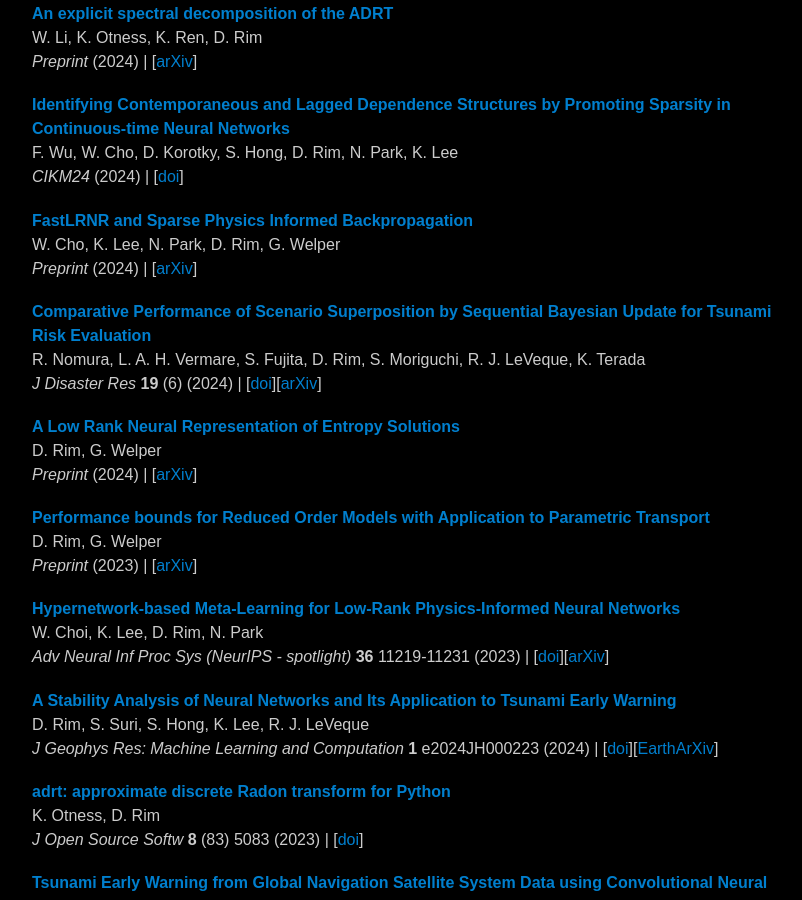
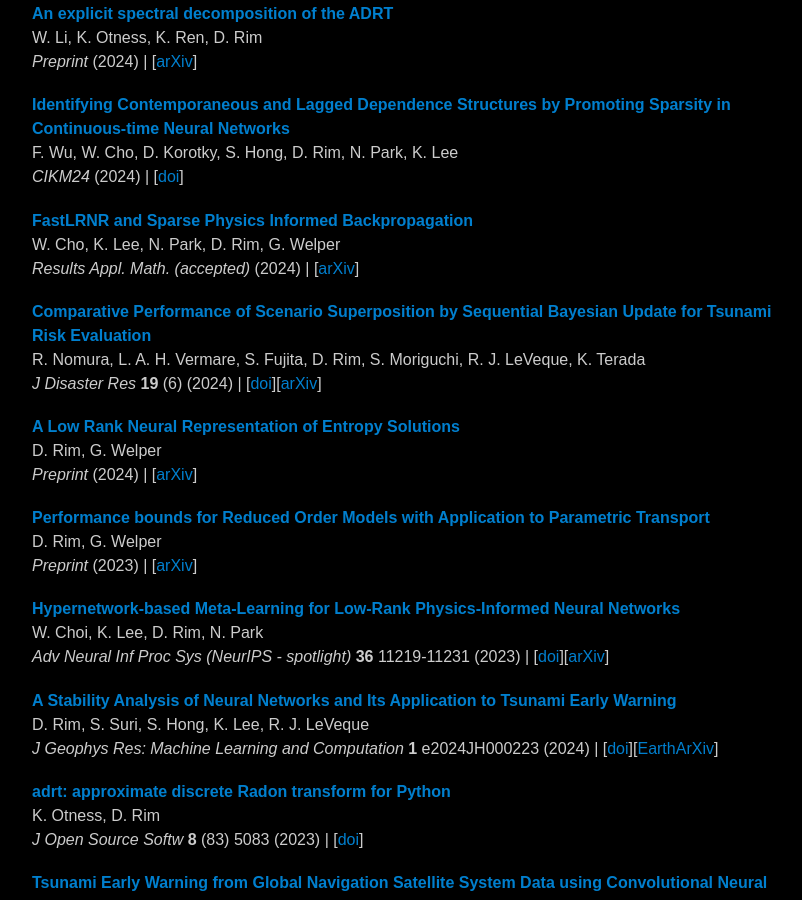
Before and after one commit to dsrim/dsrim.github.io, a Jekyll site: the page built from index.md, in a window 1280 px wide and 900 px high, scrolled down 855 px. Shown: the whole window, without its empty margins (232-1034 px from the left). Built offline with Jekyll 4.4.1, drawn with Linux system fonts in a browser that asks for light colours.

Commit message:
new accepted article

```diff
--- a/index.md
+++ b/index.md
@@ -120,7 +120,7 @@ pubs:
 
     - title:    "FastLRNR and Sparse Physics Informed Backpropagation"
       author:   "W. Cho, K. Lee, N. Park, D. Rim, G. Welper"
-      journal:  "Preprint"
+      journal:  "Results Appl. Math. (accepted)"
       arxiv:    "https://arxiv.org/abs/2410.04001"
       year:     "2024"
 
```
Also changed, not shown: 1 other file.
